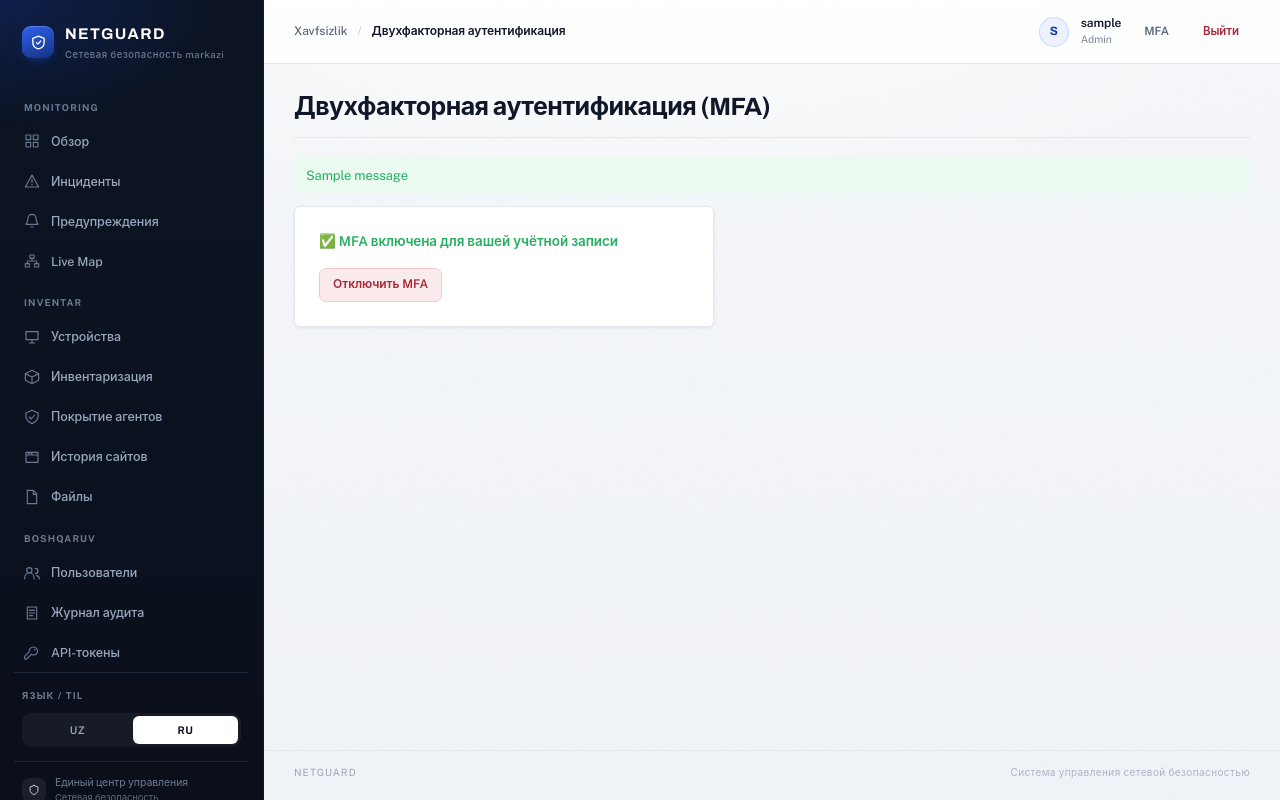
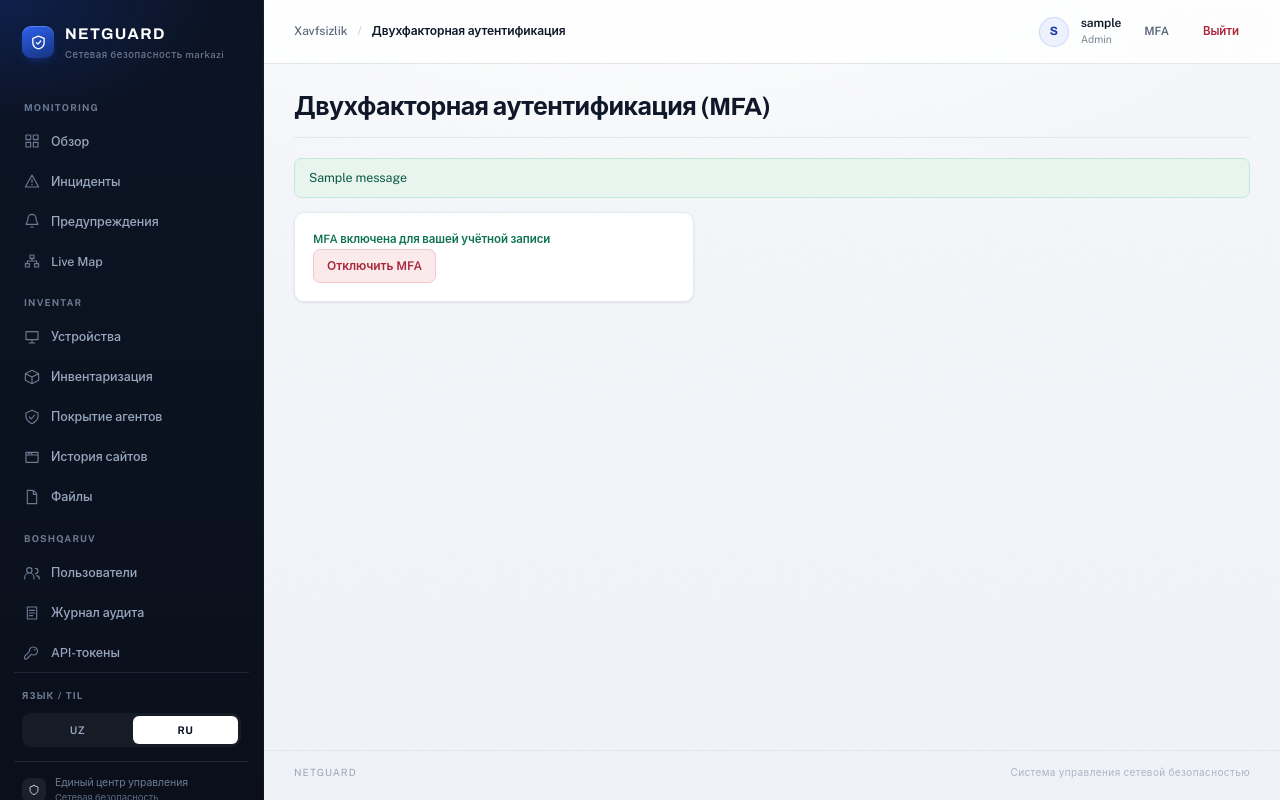
Before and after one commit to sh-isobek/network_security_system, a Flask app: page /mfa/setup in a window 1280 px wide. Run offline with Flask 3, Linux system fonts and the light colour scheme; a user stored in the database is signed in; tables that the repository leaves empty hold one stand-in row (values such as "Sample post"); one stand-in notice (Sample message) is shown; parts of the project's set-up code (start-up, migrations or seed data) failed here and were passed over.

Commit message:
Redesign dashboard UI: mfa_setup.html

```diff
--- a/dashboard/templates/mfa_setup.html
+++ b/dashboard/templates/mfa_setup.html
@@ -5,28 +5,28 @@
 
 {% with messages = get_flashed_messages(with_categories=true) %}
     {% for category, message in messages %}
-        <div style="padding: 8px 12px; border-radius: 5px; font-size: 13px; margin-bottom: 12px; background: {% if category == 'error' %}#fdecea; color: #c0392b{% else %}#eafaf1; color: #27ae60{% endif %};">{{ message }}</div>
+        <div class="flash {{ category }}">{{ message }}</div>
     {% endfor %}
 {% endwith %}
 
 {% if already_enabled %}
-<div class="surface-card" style="background: #fff; padding: 24px; border-radius: 6px; max-width: 420px; box-shadow: 0 1px 3px rgba(0,0,0,0.08);">
-    <p style="color: #27ae60; font-weight: 600; margin-bottom: 16px;">✅ MFA sizning hisobingiz uchun yoqilgan</p>
+<div class="surface-card form-card">
+    <p class="status-ok">MFA sizning hisobingiz uchun yoqilgan</p>
     <form method="POST" action="/mfa/disable">
         <input type="hidden" name="csrf_token" value="{{ csrf_token }}">
         <button class="btn btn-danger" type="submit">MFA'ni o'chirish</button>
     </form>
 </div>
 {% else %}
-<div class="surface-card" style="background: #fff; padding: 24px; border-radius: 6px; max-width: 420px; box-shadow: 0 1px 3px rgba(0,0,0,0.08);">
+<div class="surface-card form-card">
     <p style="margin-bottom: 16px;">1. Google Authenticator, Microsoft Authenticator yoki shunga o'xshash ilova bilan quyidagi QR-kodni skanerlang:</p>
     <img src="{{ qr_data_uri }}" alt="MFA QR kod" style="display: block; margin: 0 auto 16px;">
-    <p style="font-size: 12px; color: #65748b; margin-bottom: 16px;">Qo'lda kiritish uchun kalit: <code style="background:#f4f6f8; padding:2px 6px; border-radius:3px;">{{ secret }}</code></p>
+    <p class="page-lede tight">Qo'lda kiritish uchun kalit: <code>{{ secret }}</code></p>
     <p style="margin-bottom: 8px;">2. Ilovada ko'rsatilgan 6 xonali kodni kiriting:</p>
     <form method="POST">
         <input type="hidden" name="csrf_token" value="{{ csrf_token }}">
-        <input type="text" name="code" inputmode="numeric" pattern="[0-9]{6}" maxlength="6" required
-               style="width:100%; padding:10px; border:1px solid #dde3e8; border-radius:4px; font-size:18px; text-align:center; letter-spacing:4px; margin-bottom:12px;">
+        <input class="mfa-code" type="text" name="code" inputmode="numeric" pattern="[0-9]{6}" maxlength="6" required
+              >
         <button class="btn btn-primary" type="submit" style="width:100%">Yoqish</button>
     </form>
 </div>
```
